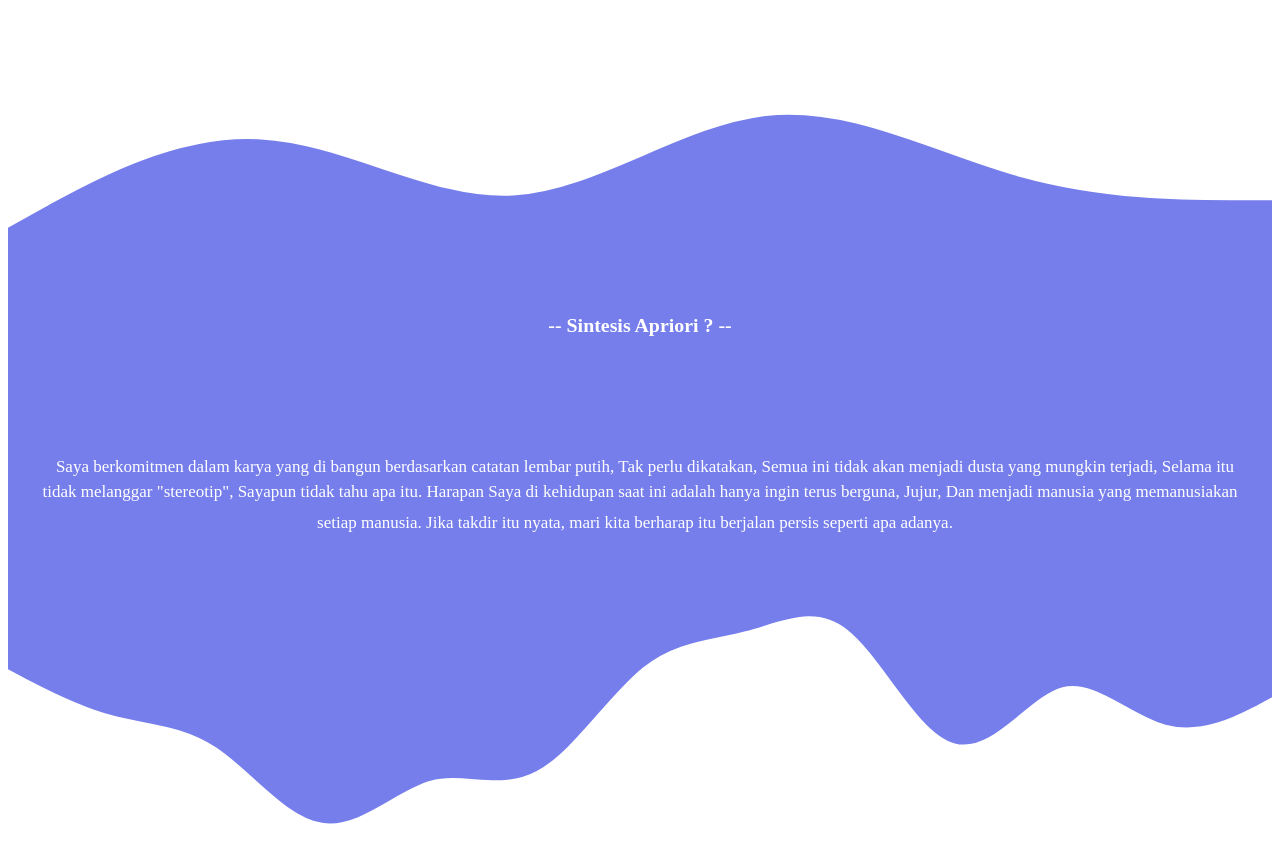
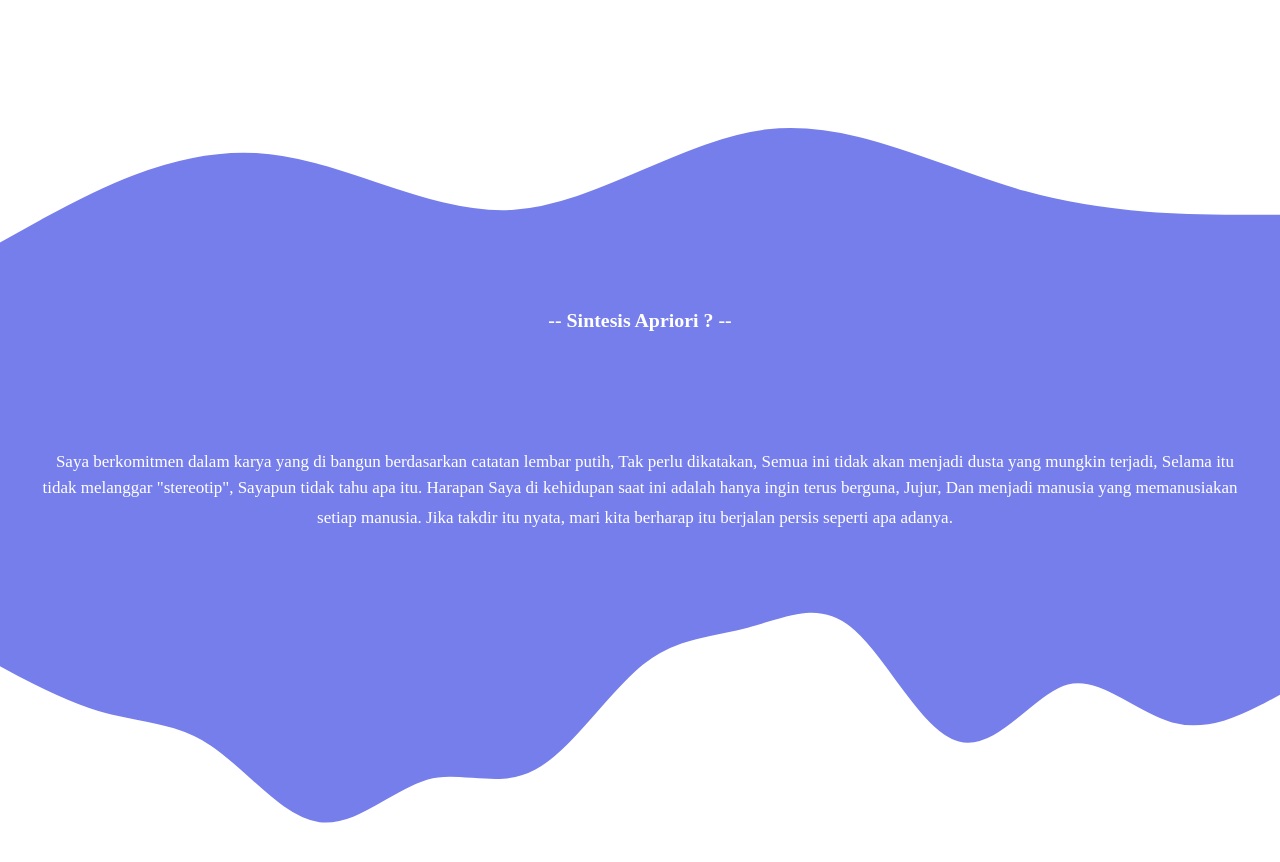
Before and after one commit to frasabio/exfrasa.github.io, a plain HTML site: page index.html in a window 1280 px wide. Drawn offline with Linux system fonts and the light colour scheme; a script that the page names is missing; some icons are missing.

Commit message:
Update style.css

```diff
--- a/style.css
+++ b/style.css
@@ -1,3 +1,10 @@
+* {
+  margin: 0;
+  padding: 0;
+}
+.rows {
+  margin-top: 20px;
+}
 .rows .my_paragraph .wave-container, .footer .my_paragraph .wave-top, .footer .my_paragraph .wave-bottom {
   margin: 0 auto;
   max-width: 100%;
```
